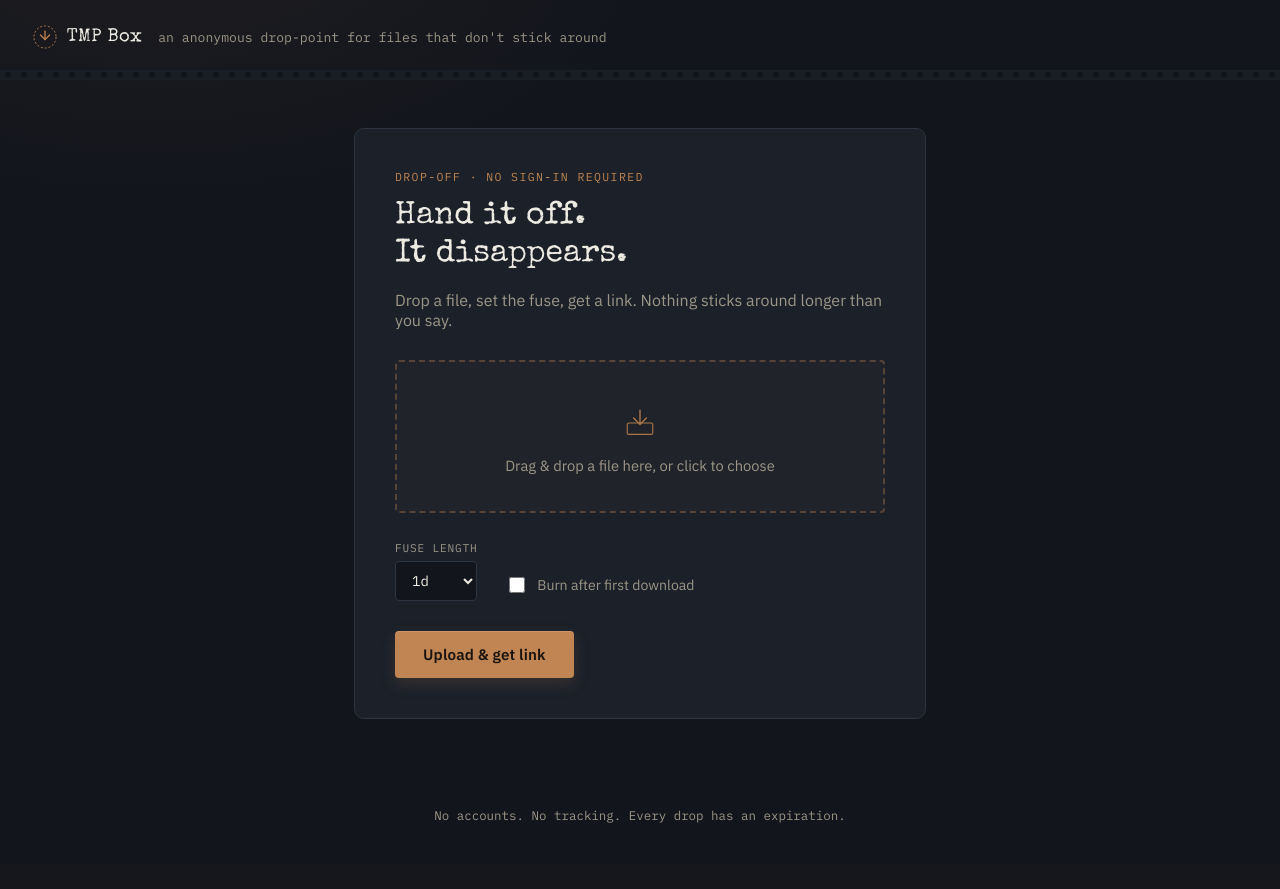
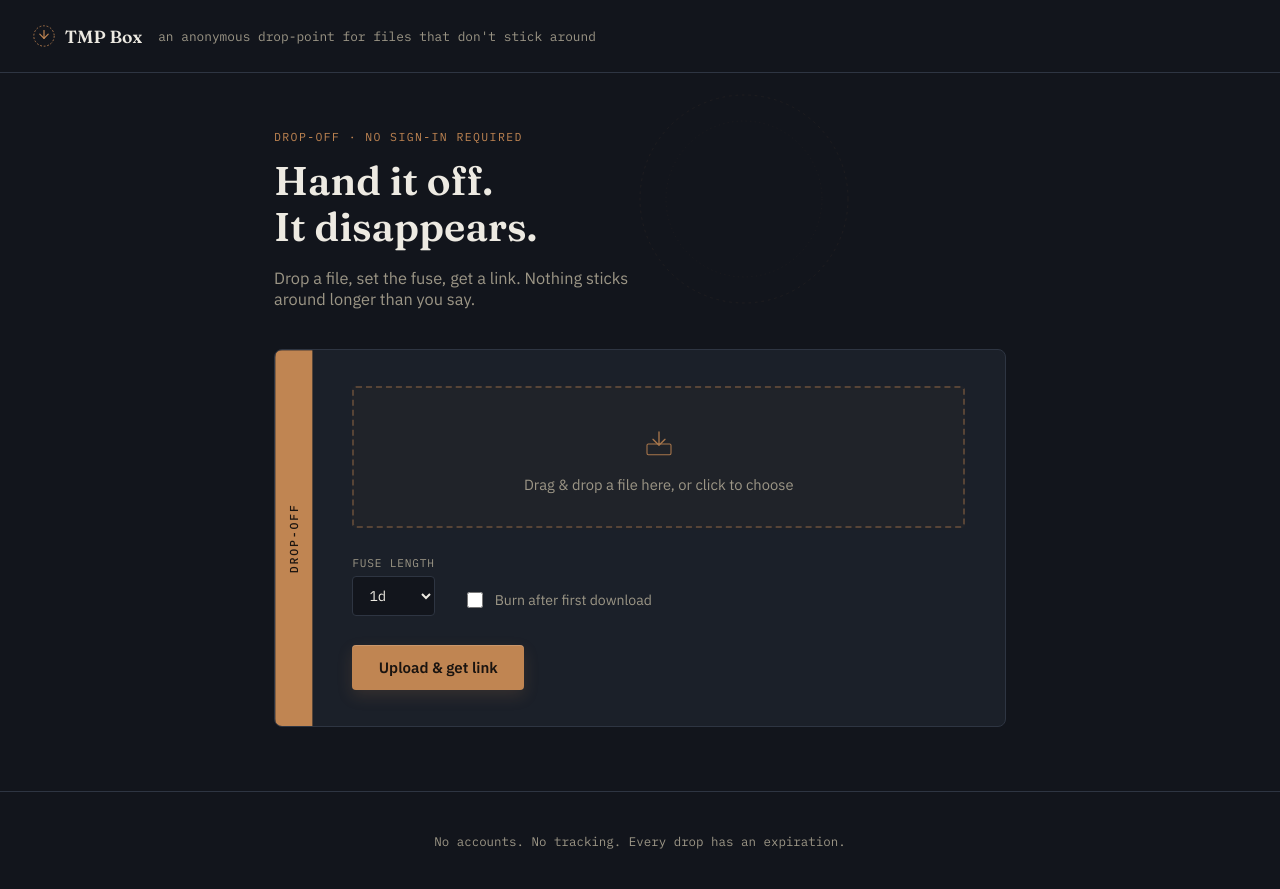
Before and after one commit to muneebsajjadgondal/tmpbox, a Flask app: page / in a window 1280 px wide. Before the commit the page ends 823 px from the top, so only its background shows below. Run offline with Flask 3, Linux system fonts and the light colour scheme; parts of the project's set-up code (start-up, migrations or seed data) failed here and were passed over.

Commit message:
Redesign v2: manifest-ticket structural layout

```diff
--- a/app/static/style.css
+++ b/app/static/style.css
@@ -1,7 +1,6 @@
 :root {
   --bg: #12151C;
-  --card-bg: #1B2029;
-  --paper: #EDE6D6;
+  --panel: #1B2029;
   --brass: #C08552;
   --brass-dark: #9C6B3F;
   --rust: #B33F3F;
@@ -10,7 +9,7 @@
   --border: #2E3542;
   --border-warm: rgba(192, 133, 82, 0.35);
 
-  --font-display: 'Special Elite', 'Courier New', monospace;
+  --font-display: 'Fraunces', Georgia, serif;
   --font-body: 'IBM Plex Sans', -apple-system, 'Segoe UI', Roboto, sans-serif;
   --font-mono: 'IBM Plex Mono', 'Courier New', monospace;
 }
@@ -24,9 +23,7 @@ body {
   min-height: 100vh;
   display: flex;
   flex-direction: column;
-  background:
-    radial-gradient(ellipse 900px 500px at 12% -10%, rgba(192, 133, 82, 0.07), transparent 60%),
-    var(--bg);
+  background: var(--bg);
 }
 
 /* ---------- Header ---------- */
@@ -35,7 +32,8 @@ body {
   display: flex;
   align-items: center;
   gap: 1rem;
-  padding: 1.5rem 2rem 1.25rem;
+  padding: 1.5rem 2rem;
+  border-bottom: 1px solid var(--border);
   flex-wrap: wrap;
 }
 
@@ -47,127 +45,151 @@ body {
   text-decoration: none;
 }
 
-.brand-mark {
-  width: 26px;
-  height: 26px;
-  color: var(--brass);
-  flex-shrink: 0;
-}
+.brand-mark { width: 24px; height: 24px; color: var(--brass); flex-shrink: 0; }
 
 .brand span {
   font-family: var(--font-display);
-  font-size: 1.15rem;
-  letter-spacing: 0.02em;
+  font-weight: 600;
+  font-size: 1.1rem;
 }
 
 .tagline {
   color: var(--muted);
-  font-size: 0.82rem;
+  font-size: 0.8rem;
   font-family: var(--font-mono);
 }
 
-@media (max-width: 560px) {
-  .tagline { display: none; }
-}
-
-/* ---------- Perforated divider (ticket-stub effect) ---------- */
-
-.perforation {
-  height: 10px;
-  background-color: var(--card-bg);
-  background-image: radial-gradient(circle at 8px 5px, var(--bg) 3.4px, transparent 3.6px);
-  background-size: 16px 10px;
-  background-repeat: repeat-x;
-  opacity: 0.9;
-}
-
-.perforation.perforation-tight {
-  height: 0;
-  background: none;
-  border-top: 1px dashed var(--border-warm);
-  margin: 1.75rem 0;
-}
+@media (max-width: 560px) { .tagline { display: none; } }
 
 /* ---------- Layout ---------- */
 
 .container {
   flex: 1;
-  max-width: 620px;
+  max-width: 780px;
   margin: 0 auto;
-  padding: 3rem 1.5rem;
+  padding: 3.5rem 1.5rem 4rem;
   width: 100%;
 }
 
-.card {
-  background: var(--card-bg);
-  border: 1px solid var(--border);
-  border-radius: 10px;
-  padding: 2.5rem;
+/* ---------- Hero (unboxed, editorial) ---------- */
+
+.hero {
   position: relative;
+  max-width: 520px;
+  margin-bottom: 2.5rem;
 }
 
-.card.centered { text-align: center; }
+.watermark {
+  position: absolute;
+  top: -60px;
+  right: -80px;
+  width: 260px;
+  height: 260px;
+  color: var(--brass);
+  opacity: 0.07;
+  z-index: 0;
+  pointer-events: none;
+}
 
-/* ---------- Type ---------- */
+@media (max-width: 700px) {
+  .watermark { width: 180px; height: 180px; top: -30px; right: -40px; }
+}
 
 .eyebrow {
+  position: relative;
   font-family: var(--font-mono);
   text-transform: uppercase;
   letter-spacing: 0.12em;
   font-size: 0.72rem;
   color: var(--brass);
-  margin: 0 0 0.85rem;
+  margin: 0 0 0.9rem;
 }
 
 h1 {
+  position: relative;
   font-family: var(--font-display);
-  font-weight: 400;
-  font-size: 2rem;
-  line-height: 1.2;
-  margin: 0 0 0.9rem;
+  font-weight: 600;
+  font-size: 2.5rem;
+  line-height: 1.15;
+  margin: 0 0 1rem;
   color: var(--text);
 }
 
-@media (max-width: 480px) {
-  h1 { font-size: 1.6rem; }
+@media (max-width: 480px) { h1 { font-size: 1.9rem; } }
+
+.muted { color: var(--muted); font-size: 0.94rem; }
+.lede { position: relative; font-size: 1.02rem; max-width: 40ch; }
+
+/* ---------- Manifest ticket (the structural signature element) ---------- */
+
+.ticket {
+  display: flex;
+  background: var(--panel);
+  border: 1px solid var(--border);
+  border-radius: 8px;
+  overflow: hidden;
 }
 
-.muted { color: var(--muted); font-size: 0.92rem; }
-.lede { font-size: 1rem; margin-bottom: 1.85rem; }
-
-.filename {
-  font-family: var(--font-body);
-  font-weight: 700;
-  font-size: 1.3rem;
-  word-break: break-word;
-  margin: 0 0 0.25rem;
+.ticket-tab {
+  writing-mode: vertical-rl;
+  transform: rotate(180deg);
+  background: var(--brass);
+  color: #1a1410;
+  font-family: var(--font-mono);
+  text-transform: uppercase;
+  letter-spacing: 0.16em;
+  font-size: 0.72rem;
+  font-weight: 500;
+  padding: 1.5rem 0.7rem;
+  display: flex;
+  align-items: center;
+  justify-content: center;
+  flex-shrink: 0;
 }
 
-/* ---------- Stamp badge (signature element) ---------- */
+.ticket-body {
+  flex: 1;
+  padding: 2.25rem 2.5rem;
+  position: relative;
+  min-width: 0;
+}
+
+@media (max-width: 640px) {
+  .ticket { flex-direction: column; }
+  .ticket-tab {
+    writing-mode: horizontal-tb;
+    transform: none;
+    padding: 0.6rem 1rem;
+    justify-content: flex-start;
+  }
+  .ticket-body { padding: 1.75rem 1.5rem; }
+}
+
+.ticket-standalone { max-width: 620px; }
+.ticket-centered { text-align: center; }
+.ticket-centered .ticket-body { display: flex; flex-direction: column; align-items: center; }
+
+/* ---------- Stamp (sticker overlapping the ticket edge) ---------- */
 
 .stamp {
   display: inline-block;
   border: 2px dashed var(--brass);
   color: var(--brass);
-  font-family: var(--font-display);
+  font-family: var(--font-mono);
   text-transform: uppercase;
   letter-spacing: 0.08em;
-  font-size: 0.7rem;
+  font-size: 0.68rem;
+  font-weight: 500;
   padding: 0.5rem 0.9rem;
   border-radius: 999px;
   transform: rotate(-6deg);
-  margin-bottom: 1.5rem;
-  background: rgba(192, 133, 82, 0.06);
+  background: var(--panel);
+  margin: -3.2rem 0 1.5rem;
   animation: stampIn 0.45s cubic-bezier(.2, .8, .3, 1) both;
 }
 
-.stamp.stamp-rust {
-  border-color: var(--rust);
-  color: var(--rust);
-  background: rgba(179, 63, 63, 0.08);
-}
-
-.stamp.stamp-static { animation: none; }
+.stamp.stamp-rust { border-color: var(--rust); color: var(--rust); }
+.stamp.stamp-static { animation: none; margin-top: 0; }
 
 @keyframes stampIn {
   0%   { opacity: 0; transform: scale(1.6) rotate(-6deg); }
@@ -185,38 +205,20 @@ h1 {
   position: relative;
   border: 2px dashed var(--border-warm);
   border-radius: 4px;
-  padding: 2.75rem 1rem 2.25rem;
+  padding: 2.5rem 1rem 2rem;
   text-align: center;
-  margin: 1.75rem 0;
+  margin-bottom: 1.75rem;
   background: rgba(192, 133, 82, 0.03);
   transition: border-color 0.15s ease, background-color 0.15s ease;
 }
 
-.dropzone.dragover {
-  border-color: var(--brass);
-  background: rgba(192, 133, 82, 0.08);
-}
+.dropzone.dragover { border-color: var(--brass); background: rgba(192, 133, 82, 0.08); }
 
-.dropzone-icon {
-  width: 34px;
-  height: 34px;
-  color: var(--brass);
-  opacity: 0.85;
-  margin-bottom: 0.75rem;
-}
+.dropzone-icon { width: 32px; height: 32px; color: var(--brass); opacity: 0.85; margin-bottom: 0.7rem; }
 
-.dropzone input[type="file"] {
-  position: absolute;
-  inset: 0;
-  opacity: 0;
-  cursor: pointer;
-}
+.dropzone input[type="file"] { position: absolute; inset: 0; opacity: 0; cursor: pointer; }
 
-#dropzone-label {
-  color: var(--muted);
-  font-size: 0.92rem;
-  margin: 0;
-}
+#dropzone-label { color: var(--muted); font-size: 0.92rem; margin: 0; }
 
 /* ---------- Form controls ---------- */
 
@@ -276,15 +269,14 @@ select {
   background: var(--brass);
   color: #1a1410;
   border: none;
-  padding: 0.85rem 1.75rem;
+  padding: 0.8rem 1.65rem;
   border-radius: 4px;
   font-family: var(--font-body);
   font-weight: 600;
-  letter-spacing: 0.01em;
   cursor: pointer;
   text-decoration: none;
-  font-size: 0.95rem;
-  box-shadow: 0 1px 0 rgba(255, 255, 255, 0.15) inset, 0 6px 16px rgba(192, 133, 82, 0.18);
+  font-size: 0.94rem;
+  box-shadow: 0 1px 0 rgba(255, 255, 255, 0.15) inset, 0 6px 16px rgba(192, 133, 82, 0.16);
   transition: transform 0.12s ease, box-shadow 0.12s ease, background-color 0.12s ease;
 }
 
@@ -405,14 +394,12 @@ select {
   font-size: 0.78rem;
   font-family: var(--font-mono);
   padding: 1.75rem;
+  border-top: 1px solid var(--border);
 }
 
 /* ---------- Accessibility ---------- */
 
-a:focus-visible,
-button:focus-visible,
-input:focus-visible,
-select:focus-visible {
+a:focus-visible, button:focus-visible, input:focus-visible, select:focus-visible {
   outline: 2px solid var(--brass);
   outline-offset: 2px;
 }
--- a/app/templates/base.html
+++ b/app/templates/base.html
@@ -6,7 +6,7 @@
   <title>{% block title %}TMP Box{% endblock %}</title>
   <link rel="preconnect" href="https://fonts.googleapis.com">
   <link rel="preconnect" href="https://fonts.gstatic.com" crossorigin>
-  <link href="https://fonts.googleapis.com/css2?family=Special+Elite&family=IBM+Plex+Sans:wght@400;500;600;700&family=IBM+Plex+Mono:wght@400;500&display=swap" rel="stylesheet">
+  <link href="https://fonts.googleapis.com/css2?family=Fraunces:wght@500;600;700&family=IBM+Plex+Sans:wght@400;500;600;700&family=IBM+Plex+Mono:wght@400;500&display=swap" rel="stylesheet">
   <link rel="stylesheet" href="{{ url_for('static', filename='style.css') }}">
 </head>
 <body>
@@ -21,8 +21,6 @@
     </a>
     <span class="tagline">an anonymous drop-point for files that don't stick around</span>
   </header>
-
-  <div class="perforation" aria-hidden="true"></div>
 
   <main class="container">
     {% with messages = get_flashed_messages(with_categories=true) %}
--- a/app/templates/index.html
+++ b/app/templates/index.html
@@ -1,11 +1,19 @@
 {% extends "base.html" %}
 {% block title %}TMP Box — Start a drop{% endblock %}
 {% block content %}
-  <section class="card">
+  <section class="hero">
+    <svg class="watermark" viewBox="0 0 400 400" xmlns="http://www.w3.org/2000/svg" aria-hidden="true">
+      <circle cx="200" cy="200" r="160" fill="none" stroke="currentColor" stroke-width="1.5" stroke-dasharray="4 6"/>
+      <circle cx="200" cy="200" r="120" fill="none" stroke="currentColor" stroke-width="1" stroke-dasharray="2 5"/>
+    </svg>
     <p class="eyebrow">Drop-off · no sign-in required</p>
     <h1>Hand it off.<br>It disappears.</h1>
     <p class="muted lede">Drop a file, set the fuse, get a link. Nothing sticks around longer than you say.</p>
+  </section>
 
+  <section class="ticket">
+    <div class="ticket-tab">Drop-off</div>
+    <div class="ticket-body">
       <form action="{{ url_for('main.upload') }}" method="post" enctype="multipart/form-data" id="upload-form">
         <div class="dropzone" id="dropzone">
           <svg class="dropzone-icon" viewBox="0 0 48 48" xmlns="http://www.w3.org/2000/svg" aria-hidden="true">
@@ -36,6 +44,7 @@
 
         <button type="submit" class="btn-primary">Upload &amp; get link</button>
       </form>
+    </div>
   </section>
 
   <script src="{{ url_for('static', filename='script.js') }}"></script>
```
Also changed, not shown: other parts of app/static/style.css (+27 -41 lines), app/templates/404.html (+8 -5 lines), app/templates/download.html (+5 -2 lines). Lines whose indentation alone changed are shown as unchanged.
